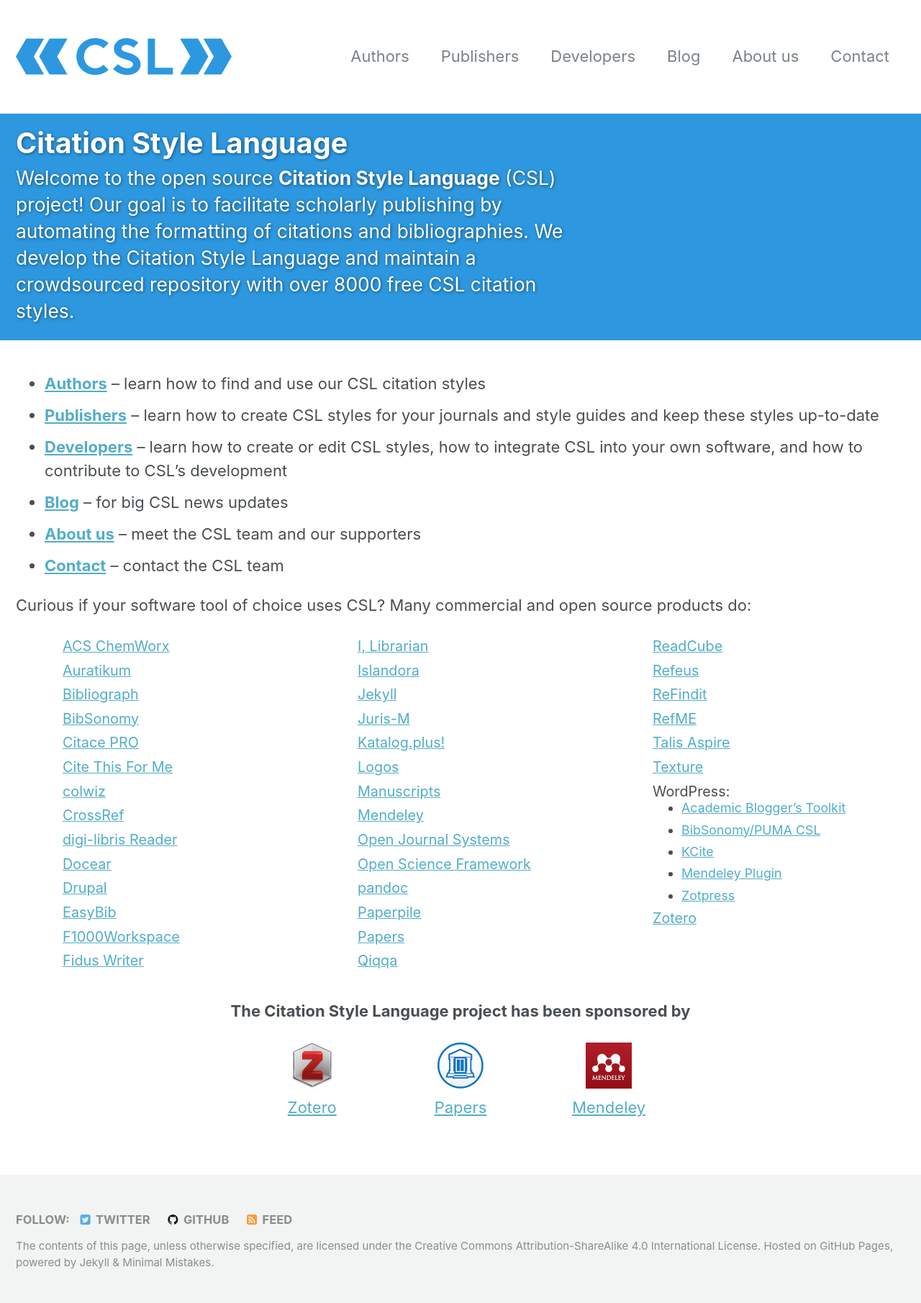
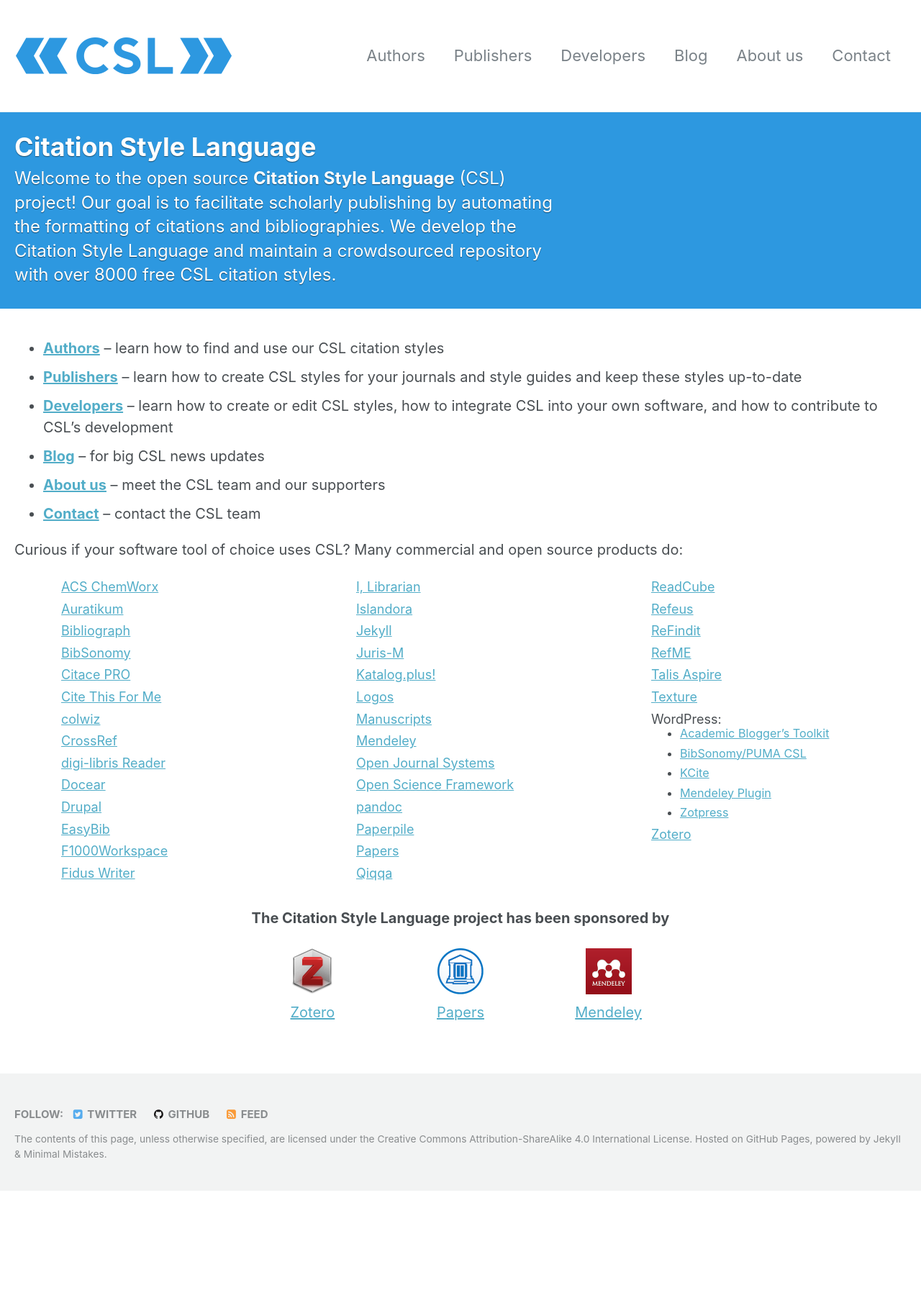
Before and after one commit to citation-style-language/citation-style-language.github.io, a Jekyll site: the page built from _pages/index.md, in a window 1280 px wide. Shown: the whole page at 72% size. Built offline with Jekyll 4.4.1, drawn with Linux system fonts in a browser that asks for light colours; the list of posts is cut into pages by our own code; after the commit the page ends 1655 px from its top, so only the background shows below that.

Commit message:
Reduce font-size, tweak styles (#33)

```diff
--- a/_sass/_csl.scss
+++ b/_sass/_csl.scss
@@ -1,3 +1,63 @@
+// FONT SIZES ///////////////////////////////////////
+
+// Adjust overall font-size
+
+html {
+  font-size: 16px;
+
+  @include breakpoint($medium) {
+    font-size: 18px;
+  }
+
+  @include breakpoint($large) {
+    font-size: 20px;
+  }
+
+}
+
+// Keep larger font for top menu in XL
+
+
+
+
+// REMOVE GLOBAL TRANSITION EFFECTS /////////////////
+
+b,
+i,
+strong,
+em,
+blockquote,
+p,
+q,
+span,
+figure,
+img,
+h1,
+h2,
+header,
+input,
+a,
+tr,
+td,
+form button,
+input[type="submit"],
+.btn,
+.highlight,
+.archive__item-teaser {
+  -webkit-transition: none;
+  transition: none;
+}
+
+
+// MASTHEAD (HEADER) ////////////////////////////////
+
+.masthead {
+
+	@include breakpoint($large) {
+    	font-size: 22px;
+	}
+}
+
 #csl-logo {
 	max-width: 150px;
 /*
@@ -8,6 +68,31 @@
 
 	@include breakpoint($small) {
 		max-width: 300px;
+	}
+}
+
+
+// HOMEPAGE /////////////////////////////////////////
+
+.page__hero {
+	&--overlay {
+		padding: 1.5em 0;
+		-webkit-animation-delay: 0.15s;
+    	animation-delay: 0.15s;
+
+		.page__lead {
+			margin-top: 0;
+			margin-bottom: 0;
+			font-size: 1.2em;
+			line-height: 1.4;
+			text-shadow: 0 1px 1px rgba(0,0,0,0.5);
+		}
+
+		.page__title {
+			margin-bottom: 0.25em;
+			font-size: 1.8em;
+			text-shadow: 0 1px 1px rgba(0,0,0,0.5);
+		}
 	}
 }
 
@@ -42,23 +127,30 @@
 	}
 }
 
-.page__hero {
-	&--overlay {
-		padding: 1em 0;
+#partners {
+	text-align: center;
+}
 
-		.page__lead {
-			margin-top: 0;
-			margin-bottom: 0;
-			font-size: 1.2em;
-			line-height: 1.4;
-		}
+.csl-partners {
+	padding: 0;
+	width: 100%;
+	text-align: center;
+	list-style-type: none;
 
-		.page__title {
-			margin-bottom: 0.25em;
-			font-size: 1.8em;
+	margin-top: 0;
+	margin-bottom: 0;
+
+	li {
+		min-width: 200px;
+		display: inline-block;
+
+		img {
+			margin: 20px auto 10px;
 		}
 	}
 }
+
+// OTHER ////////////////////////////////////////////
 
 form {
 	font-size: 0.8em;
@@ -87,28 +179,3 @@
 
 }
 */
-
-// ********************** HOMEPAGE **********************
-
-#partners {
-	text-align: center;
-}
-
-.csl-partners {
-	padding: 0;
-	width: 100%;
-	text-align: center;
-	list-style-type: none;
-
-	margin-top: 0;
-	margin-bottom: 0;
-
-	li {
-		min-width: 200px;
-		display: inline-block;
-
-		img {
-			margin: 20px auto 10px;
-		}
-	}
-}
```
